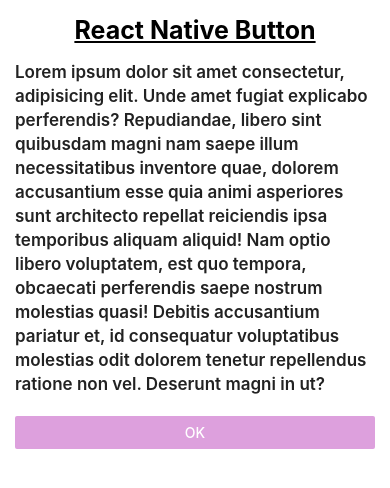
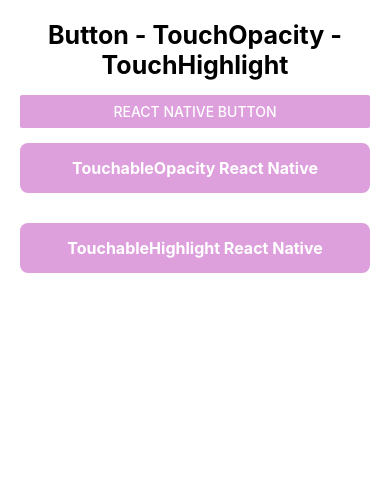
Before and after one commit to rachna-khatnawlia/ReactNativeFromScratch, a React Native app: screen / in a window 390 px wide. Shown: the top 488 px of the page. Built offline with nearby package versions, Linux system fonts and the light colour scheme.

Commit message:
video 20, 21 - touchableOpacity, touchableHighlight

```diff
--- a/App.tsx
+++ b/App.tsx
@@ -1,13 +1,11 @@
 import { StyleSheet, Text, View, SafeAreaView } from 'react-native'
 import React from 'react'
-import Image_ImageBg_Assignment from './src/assignments/13_Image_ImageBg_Assignment'
-import Scrollview from './src/Components/17_Scrollview'
-import ButtonComp from './src/Components/18_Button'
+import BtnVsTouchOpacVsTouchHigh from './src/Components/21_BtnVsTouchOpacVsTouchHigh'
 
 export default function App() {
   return (
     <SafeAreaView style={{flex:1}}>
-      <ButtonComp/>
+      <BtnVsTouchOpacVsTouchHigh/>
     </SafeAreaView>
   )
 }
--- /dev/null
+++ b/src/Components/21_BtnVsTouchOpacVsTouchHigh.tsx
@@ -0,0 +1,89 @@
+import {StyleSheet, Text, View, Button, TouchableOpacity, TouchableHighlight} from 'react-native';
+import React from 'react';
+//----button : limited styling
+// title
+// color -text color(ios), bg color(android)
+// onpress
+// disbaled
+
+//----TouchableHighlight- A wrapper for making views respond properly to touches.
+//style
+//activeOpacity
+//disabled
+//onLongPress
+//onPress
+//underlayColor
+
+//TouchableOpacity - A wrapper for making views respond properly to touches.
+//On press down, the opacity of the wrapped view is decreased, dimming it.
+//style
+//activeOpacity
+//disabled
+//onLongPress
+//onPress
+
+export default function BtnVsTouchOpacVsTouchHigh() {
+  return (
+    <View style={{padding: 20}}>
+      <Text style={styles.heading}>Button - TouchOpacity - TouchHighlight</Text>
+      <Button
+        title="React Native Button"
+        color={'plum'}
+        onPress={() => alert('ok Pressed')}
+        // disabled={true}
+      />
+
+      <TouchableOpacity
+        style={styles.BtnView}
+        activeOpacity={0.2}
+        // disabled={true}
+        onPress={() => {
+          alert('ok pressed!');
+        }}
+        onLongPress={() => {
+          alert('ok Long pressed!');
+        }}
+        >
+        <Text style={{fontSize: 16, color: 'white', fontWeight: 'bold'}}>
+          TouchableOpacity React Native
+        </Text>
+      </TouchableOpacity>
+
+      <TouchableHighlight
+        style={styles.BtnView}
+        activeOpacity={0.2}
+        disabled={true}
+        underlayColor={"red"}
+        onPress={() => {
+          alert('ok pressed!');
+        }}
+        onLongPress={() => {
+          alert('ok Long pressed!');
+        }}
+        >
+        <Text style={{fontSize: 16, color: 'white', fontWeight: 'bold'}}>
+          TouchableHighlight React Native
+        </Text>
+      </TouchableHighlight>
+    </View>
+  );
+}
+
+const styles = StyleSheet.create({
+  heading: {
+    textAlign: 'center',
+    fontSize: 25,
+    fontWeight: 'bold',
+    // textDecorationLine: 'underline',
+    marginBottom: 15,
+  },
+  BtnView: {
+    height: 50,
+    backgroundColor: 'plum',
+    justifyContent: 'center',
+    alignItems: 'center',
+    borderRadius: 8,
+    marginVertical: 15,
+  },
+  btnText: {fontSize: 16, color: 'white', fontWeight: 'bold'},
+});
```
Also changed, not shown: src/Components/20_TouchableHighlight.tsx (added, +69 -0 lines).
